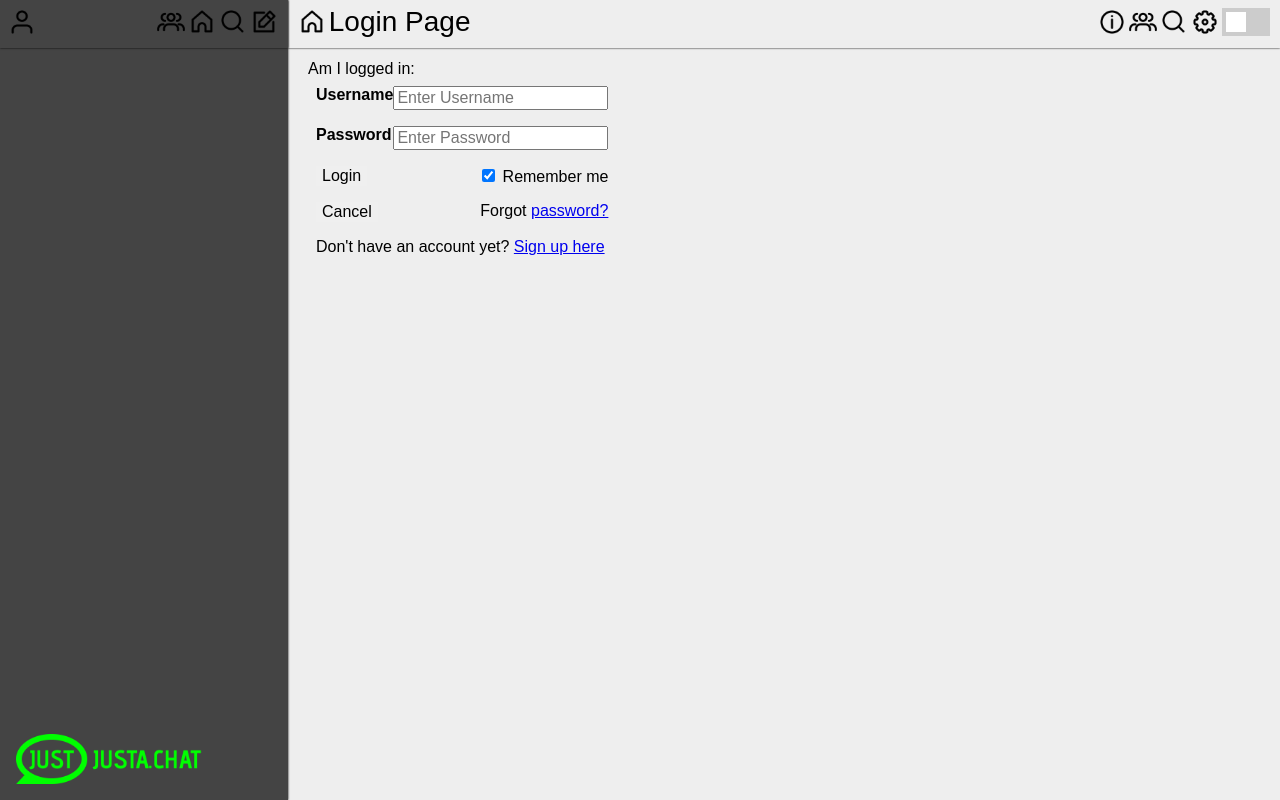
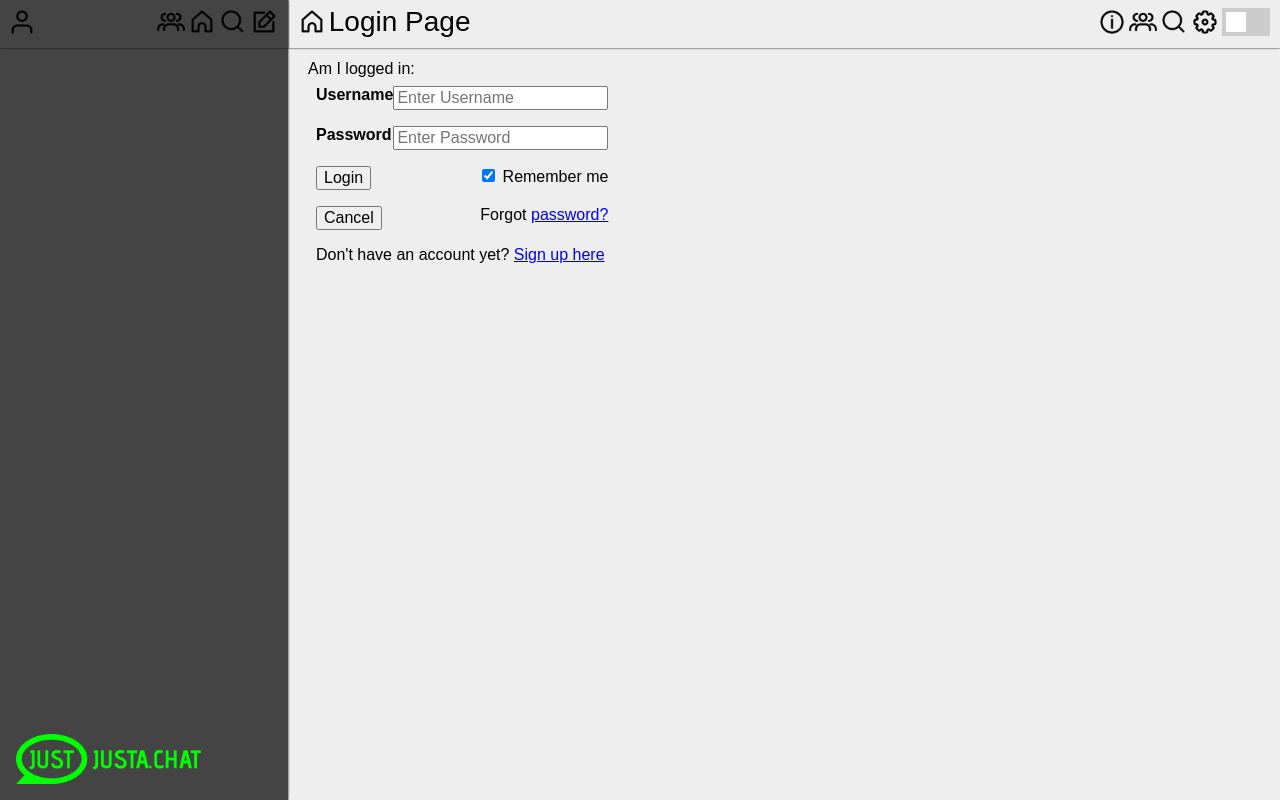
Before and after one commit to tobiaskastrup/justachat, a Flask app: page /login in a window 1280 px wide. Run offline with Flask 2, Linux system fonts and the light colour scheme.

Commit message:
fix af login knapper

```diff
--- a/webapp/static/css/light-theme.css
+++ b/webapp/static/css/light-theme.css
@@ -137,10 +137,6 @@ footer {
     bottom: 0;
 }
 
-button {
-    border: none;
-}
-
 /* z-index above main, below headers, fix position */
 nav {
     height: 100vh;
@@ -208,6 +204,7 @@ nav {
 
 .discussionlist button {
     background: none;
+    border: none;
     color: var(--clr-white);
     display: block;
     padding: 0.5rem;
@@ -219,10 +216,6 @@ nav {
     color: var(--clr-black);
     background: var(--clr-lime);
 }
-
-/*.vertical {
-    display: block;
-}*/
 
 
 
```
